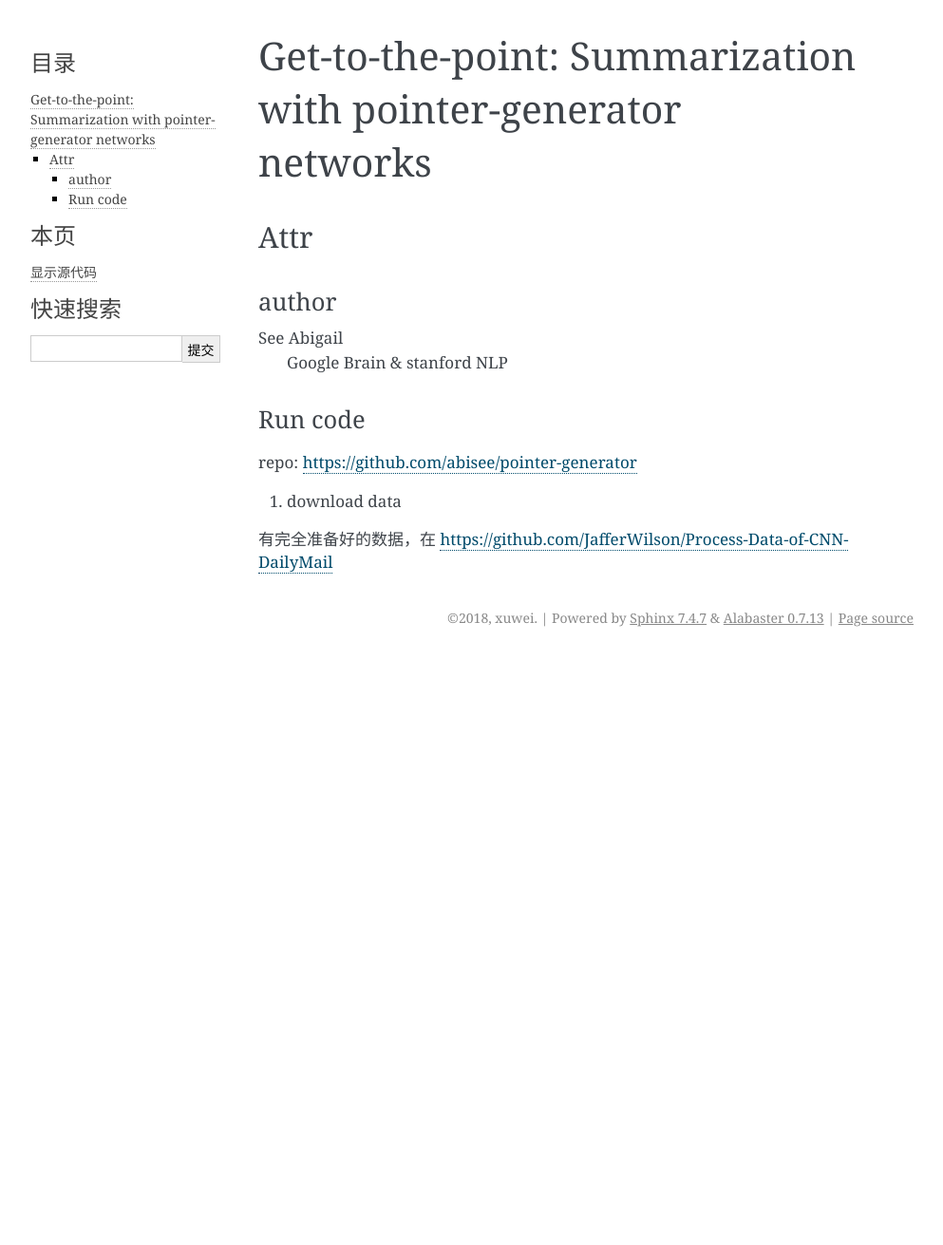
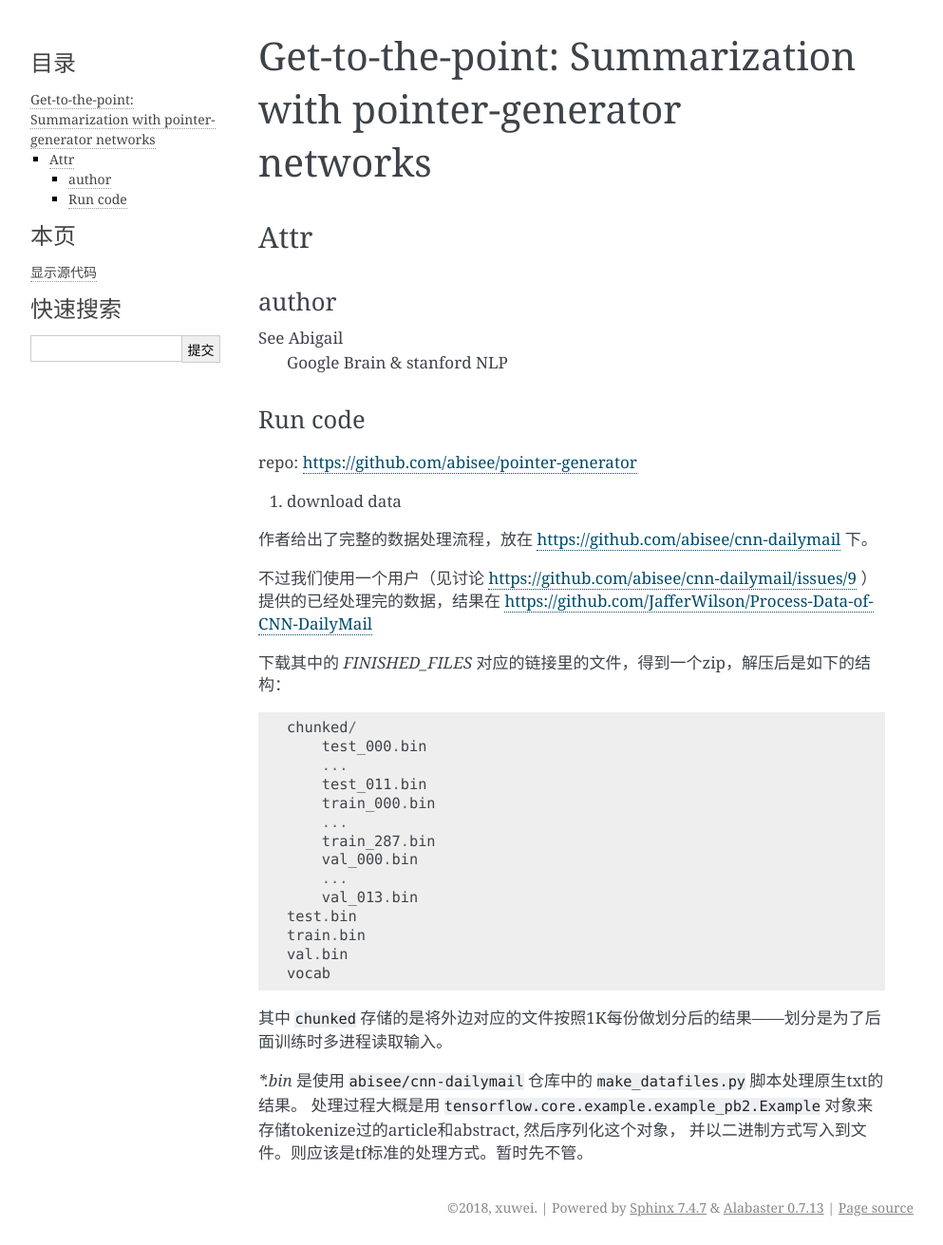
Before and after one commit to fseasy/paper-touching, a Sphinx documentation site: the page built from source/2018Q3/get-to-the-points-summarization-with-pointer-generator-networks.rst, in a window 1280 px wide. Shown: the whole page at 95% size, without its empty margins (148-1141 px from the left). Built offline with Sphinx 7.4.7, drawn with Linux system fonts in a browser that asks for light colours; before the commit the page ends 900 px from its top, so only the background shows below that.

Commit message:
update get-to-the-point

```diff
--- a/source/2018Q3/get-to-the-points-summarization-with-pointer-generator-networks.rst
+++ b/source/2018Q3/get-to-the-points-summarization-with-pointer-generator-networks.rst
@@ -18,4 +18,33 @@ repo: https://github.com/abisee/pointer-generator
 
 1. download data
 
-有完全准备好的数据，在 https://github.com/JafferWilson/Process-Data-of-CNN-DailyMail
+作者给出了完整的数据处理流程，放在 https://github.com/abisee/cnn-dailymail 下。
+
+不过我们使用一个用户（见讨论 https://github.com/abisee/cnn-dailymail/issues/9 ）提供的已经处理完的数据，结果在 https://github.com/JafferWilson/Process-Data-of-CNN-DailyMail
+
+下载其中的 *FINISHED_FILES* 对应的链接里的文件，得到一个zip，解压后是如下的结构：
+
+::
+
+    chunked/
+        test_000.bin
+        ...
+        test_011.bin
+        train_000.bin
+        ...
+        train_287.bin
+        val_000.bin
+        ...
+        val_013.bin
+    test.bin
+    train.bin
+    val.bin
+    vocab
+
+其中 ``chunked`` 存储的是将外边对应的文件按照1K每份做划分后的结果——划分是为了后面训练时多进程读取输入。
+
+*\*.bin* 是使用 ``abisee/cnn-dailymail`` 仓库中的 ``make_datafiles.py`` 脚本处理原生txt的结果。
+处理过程大概是用 ``tensorflow.core.example.example_pb2.Example``
+对象来存储tokenize过的article和abstract,
+然后序列化这个对象，
+并以二进制方式写入到文件。则应该是tf标准的处理方式。暂时先不管。
```
